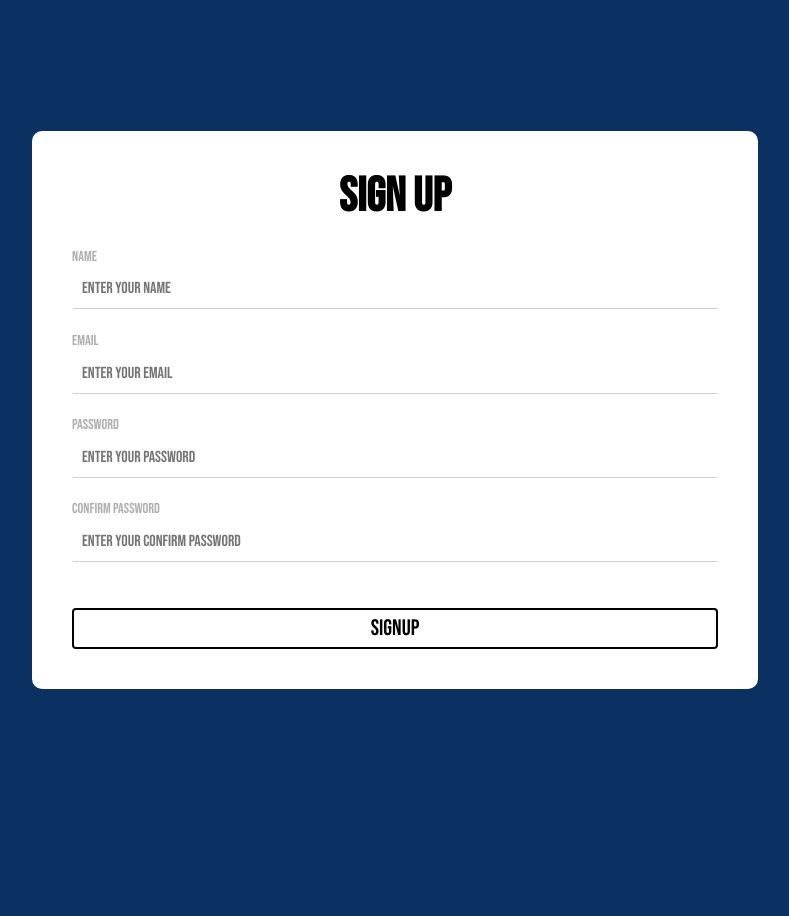
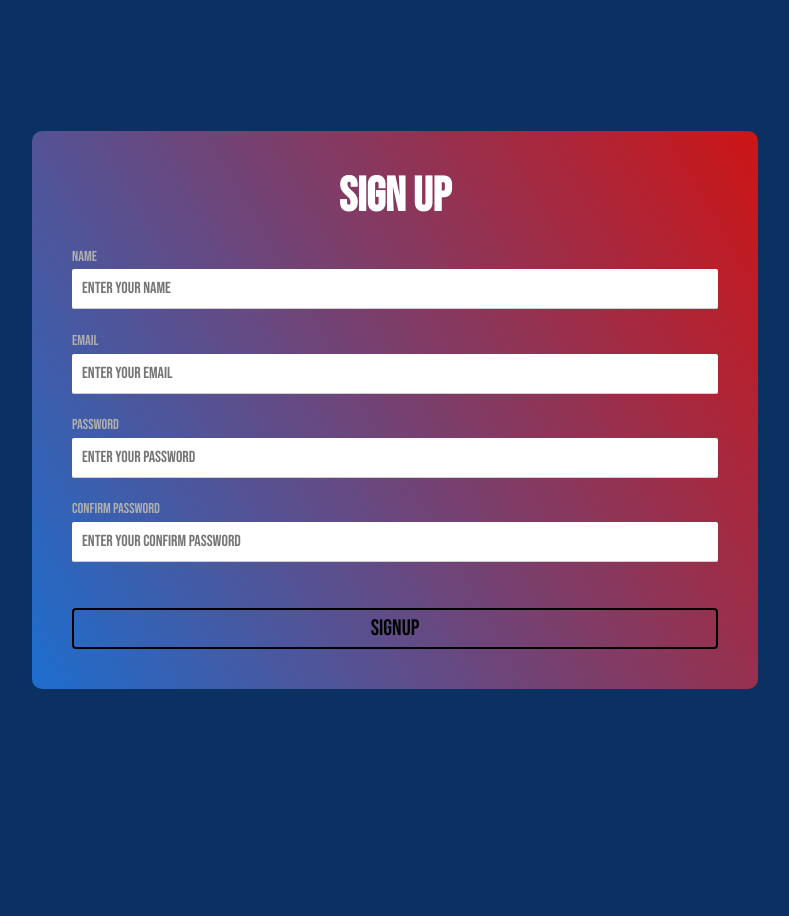
Before and after one commit to JR132662/websitetramites, a React (Create React App) app in the folder my-app/: page / in a window 1280 px wide. Shown: the part 5080-5996 px from the top of the page, without its empty margins (245-1034 px from the left). Built offline with nearby package versions, Linux system fonts and the light colour scheme; a web font is replaced by a local one.

Commit message:
save with form style

```diff
--- a/my-app/src/Components/Form/FormStyles.js
+++ b/my-app/src/Components/Form/FormStyles.js
@@ -13,6 +13,7 @@ export const FormTitle = styled.h1`
 	font-size: 48px;
 	line-height: 1.1;
 	font-weight: 600;
+    color: White;
 `;
 
 export const FormContainer = styled.div`
@@ -21,7 +22,8 @@ export const FormContainer = styled.div`
 export const FormColumn = styled.div`
 	/* margin-bottom: 15px; */
 	padding: 40px;
-	background: white;
+	background-color: transparent;
+	background-image: linear-gradient(240deg, #CD1516 0%, #1D6ECE 100%);
 	border: 20px;
 	/* padding: ${({ small }) => (small ? '0 50px' : '0 15px')}; */
 	flex: 1;
```
